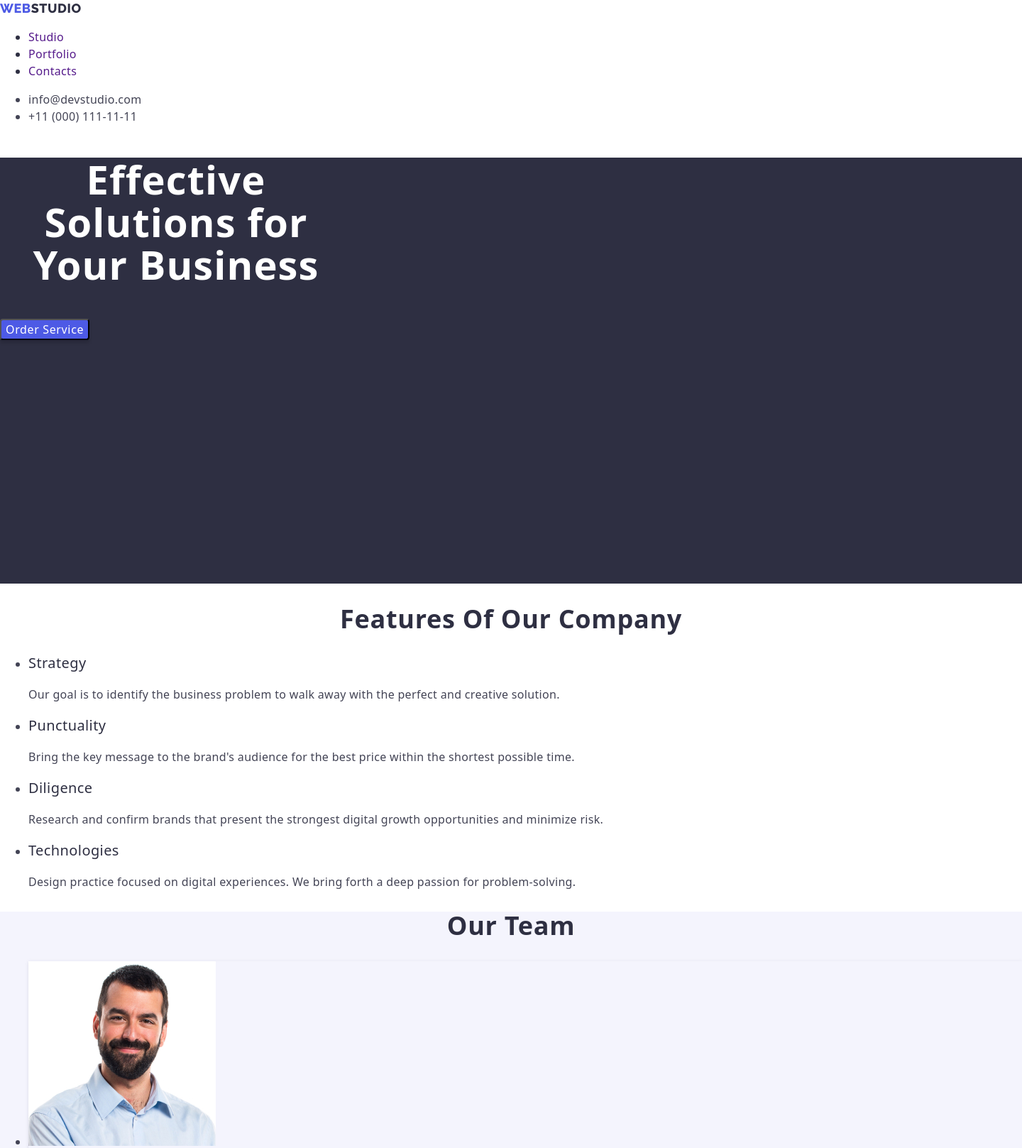
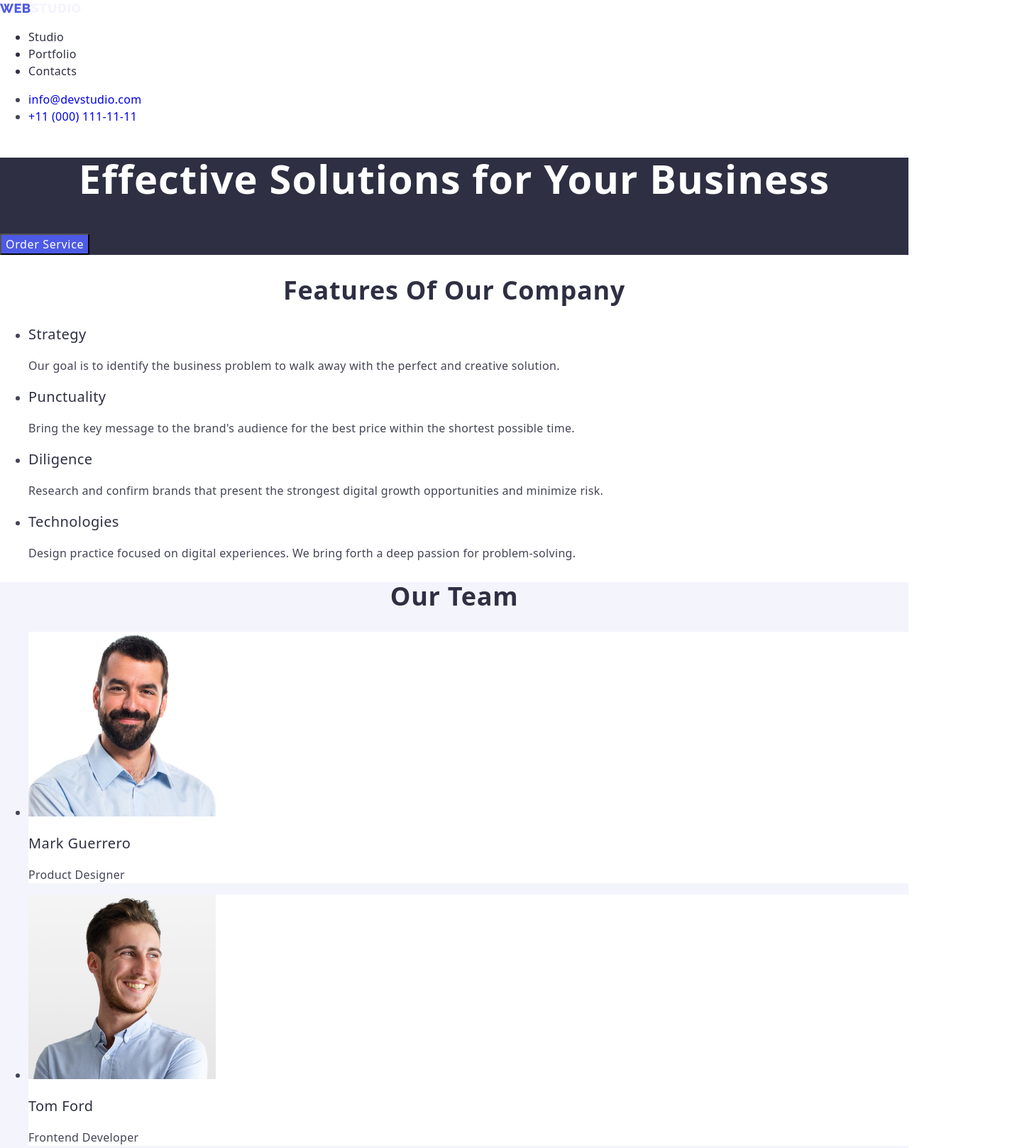
Before and after one commit to ElenaYa/got-markup-hw-02, a plain HTML site: page index.html in a window 1280 px wide. Shown: the top 1617 px of the page at 71% size, 1440 px wide, since content can reach past the window. Drawn offline with nearby package versions, Linux system fonts and the light colour scheme.

Commit message:
fixed after checking

```diff
--- a/css/styles.css
+++ b/css/styles.css
@@ -7,8 +7,6 @@ body {
   line-height: 1.5;
   letter-spacing: 0.32px;
   color: #434455;
-  width: 1440px;
-  height: 3300px;
 }
 
 li,
@@ -17,16 +15,16 @@ a {
 }
 .logo {
   color: #4d5ae5;
-  font-family: Raleway;
+  font-family: "Raleway", sans-serif;
   font-size: 18px;
   font-style: normal;
   font-weight: 700;
-  line-height: 1.16667;
+  line-height: 1.17;
   letter-spacing: 0.54px;
   text-transform: uppercase;
 }
 .logo-studio {
-  color: #2e2f42;
+  color: #f4f4fd;
 }
 .nav-container {
   color: #2e2f42;
@@ -36,22 +34,26 @@ a {
   line-height: 1.5;
   letter-spacing: 0.32px;
 }
-.contact {
+.nav-link {
+  color: #2e2f42;
+}
+.contacts {
+  font-style: normal;
+}
+/* .contact {
   color: #434455;
   font-size: 16px;
   font-style: normal;
   font-weight: 400;
   line-height: 1.5;
   letter-spacing: 0.32px;
-}
+} */
 .contact:hover,
 .contact:focus {
   color: #4d5ae5;
 }
 .headline {
   background-color: #2e2f42;
-  width: 1440px;
-  height: 600px;
 }
 .heading-main {
   color: #fff;
@@ -59,14 +61,11 @@ a {
   font-size: 56px;
   font-style: normal;
   font-weight: 700;
-  line-height: 1.07143;
+  line-height: 1.07;
   letter-spacing: 1.12px;
-  width: 496px;
 }
 .button {
-  border-radius: 4px;
   background: #4d5ae5;
-  box-shadow: 0px 4px 4px 0px rgba(0, 0, 0, 0.15);
   color: #fff;
   font-size: 16px;
   font-style: normal;
@@ -76,7 +75,6 @@ a {
 }
 
 .heading {
-  width: 264px;
   color: #2e2f42;
   font-size: 20px;
   font-weight: 500;
@@ -88,29 +86,31 @@ a {
   text-align: center;
   font-size: 36px;
   font-weight: 700;
-  line-height: 1.11111;
+  line-height: 1.11;
   letter-spacing: 0.72px;
   text-transform: capitalize;
 }
+
+.team-container {
+  background-color: #f4f4fd;
+}
 .team-card {
-  border-radius: 0px 0px 4px 4px;
-  box-shadow: 0px 2px 1px 0px rgba(46, 47, 66, 0.08),
-    0px 1px 1px 0px rgba(46, 47, 66, 0.16),
-    0px 1px 6px 0px rgba(46, 47, 66, 0.08);
+  background-color: #ffffff;
 }
 
-.team-container {
-  width: 1440px;
-  height: 732px;
-  background-color: #f4f4fd;
-}
-.logo:hover,
-.logo:focus,
 .nav-link:hover,
 .nav-link:focus {
-  color: #904be5;
+  color: #404bbf;
 }
 .button:hover,
 .button:focus {
-  background-color: #904be5;
+  background-color: #404bbf;
 }
+
+/* Footer */
+.footer {
+  background-color: #2e2f42;
+}
+.paragraph-footer {
+  color: #f4f4fd;
+}
--- a/index.html
+++ b/index.html
@@ -6,6 +6,8 @@
     <meta name="viewport" content="width=device-width, initial-scale=1.0">
     <link rel="stylesheet" type="text/css" href="./css/styles.css" />
 
+    <link rel="preconnect" href="https://fonts.googleapis.com">
+    <link rel="preconnect" href="https://fonts.gstatic.com" crossorigin>
     <link
         href="https://fonts.googleapis.com/css2?family=Raleway:wght@800&family=Roboto:wght@400;500;700;900&display=swap"
         rel="stylesheet">
@@ -24,13 +26,13 @@
         <nav class="nav-container">
             <a class="logo" href="./index.html">Web<span class="logo-studio">Studio</span></a>
             <ul>
-                <li><a class="nav-link" href="">Studio</a></li>
+                <li><a class="nav-link" href="./index.html">Studio</a></li>
                 <li><a class="nav-link" href="">Portfolio</a></li>
                 <li><a class="nav-link" href="">Contacts</a></li>
             </ul>
         </nav>
 
-        <address>
+        <address class="contacts">
             <ul>
                 <li>
                     <a href="mailto:info@devstudio.com" class="contact">info@devstudio.com</a>
@@ -47,7 +49,7 @@
         <!-- section of headline -->
         <section class="headline">
             <h1 class="heading-main">Effective Solutions for Your Business</h1>
-            <button type="button" class="button" cursor="pointer">Order Service</button>
+            <button type="button" class="button" style="cursor: pointer;">Order Service</button>
         </section>
 
         <!-- section with features of the company -->
@@ -142,7 +144,7 @@
                 <li>
                     <img src="./images/img-5.jpg" alt="Screen Illustrations" width="360" height="300">
                     <h3 class="heading">Screen Illustrations</h3>
-                    <p>Designer</p>
+                    <p>Design</p>
                 </li>
                 <li>
                     <img src="./images/img-6.jpg" alt="Online Courses" width="360" height="300">
@@ -153,9 +155,10 @@
         </section>
     </main>
 
-    <footer>
+    <footer class="footer">
         <a href="./index.html" class="logo">Web<span class="logo-studio">Studio</span></a>
-        <p>Increase the flow of customers and sales for your business with digital marketing & growth solutions.</p>
+        <p class="paragraph-footer">Increase the flow of customers and sales for your business with digital marketing &
+            growth solutions.</p>
     </footer>
 
 </body>
```
